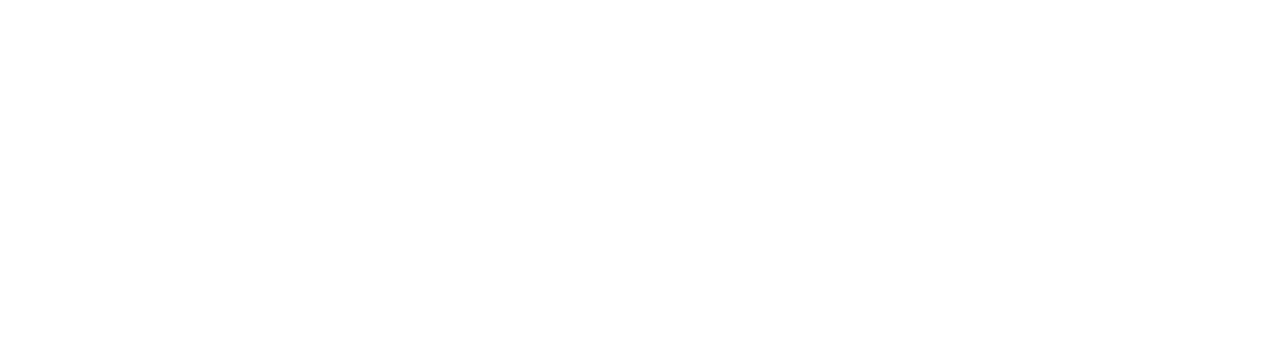
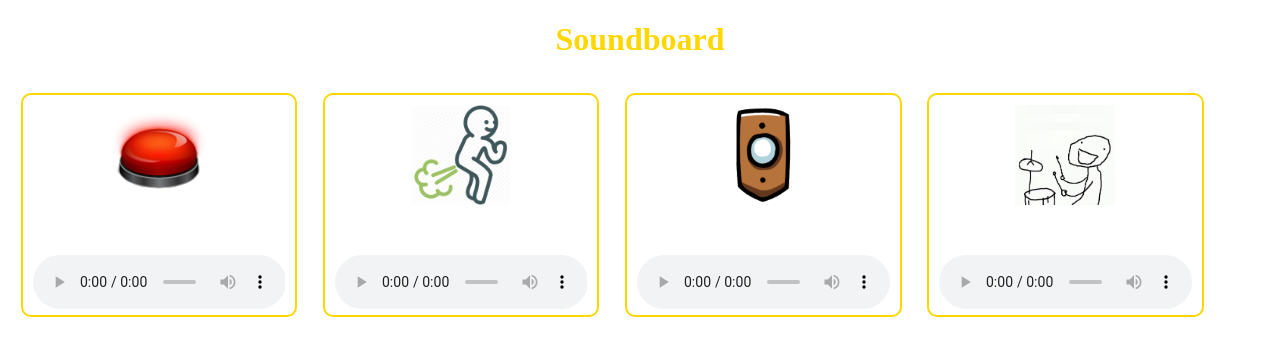
Before and after one commit to SebastianFilipPXL/OpdrachtenWebEssentials, a plain HTML site: page Week4/index.html in a window 1280 px wide. Drawn offline with Linux system fonts and the light colour scheme.

Commit message:
Week 4 Oef 1 gemaakt

```diff
--- a/Week4/index.html
+++ b/Week4/index.html
@@ -3,8 +3,49 @@
 <head>
     <meta charset="UTF-8">
     <title>Soundboard</title>
+    <link rel="stylesheet" href="style/styleOef1.css">
 </head>
 <body>
+<header>
+    <h1>Soundboard</h1>
+</header>
+
+
+<div>
+<img src="assets/buzzer.png" height="400" width="400"/>
+
+<audio controls>
+    <source src="assets/buzzer.mp3" type="audio/mp3">
+    Your browser does not support the audio tag.
+</audio>
+</div>
+
+
+<div>
+<img src="assets/fart.png" height="512" width="512"/>
+<audio controls>
+    <source src="assets/fart.mp3" type="audio/mp3">
+    Your browser does not support the audio tag.
+</audio>
+</div>
+
+<div>
+<img src="assets/doorbell.png" height="286" width="286"/>
+<audio controls>
+    <source src="assets/doorbell.mp3" type="audio/mp3">
+    Your browser does not support the audio tag.
+</audio>
+</div>
+
+<div>
+<img src="assets/badumtss.png" height="262" width="263"/>
+<audio controls>
+    <source src="assets/badumtss.mp3" type="audio/mp3">
+    Your browser does not support the audio tag.
+</audio>
+</div>
+
+
 
 </body>
 </html>
--- /dev/null
+++ b/Week4/style/styleOef1.css
@@ -0,0 +1,23 @@
+h1{
+    text-align: center;
+    color: gold;
+}
+div{
+    border: 2px solid gold;
+    border-radius: 10px;
+    float: left;
+    min-width: 200px;
+    width: 20%;
+    margin: 1%;
+    height: 200px;
+    text-align: center;
+    padding: 10px;
+}
+img{
+    width: 100px;
+    height: 100px;
+}
+audio{
+    width: 100%;
+    height: 50%;
+}
```
